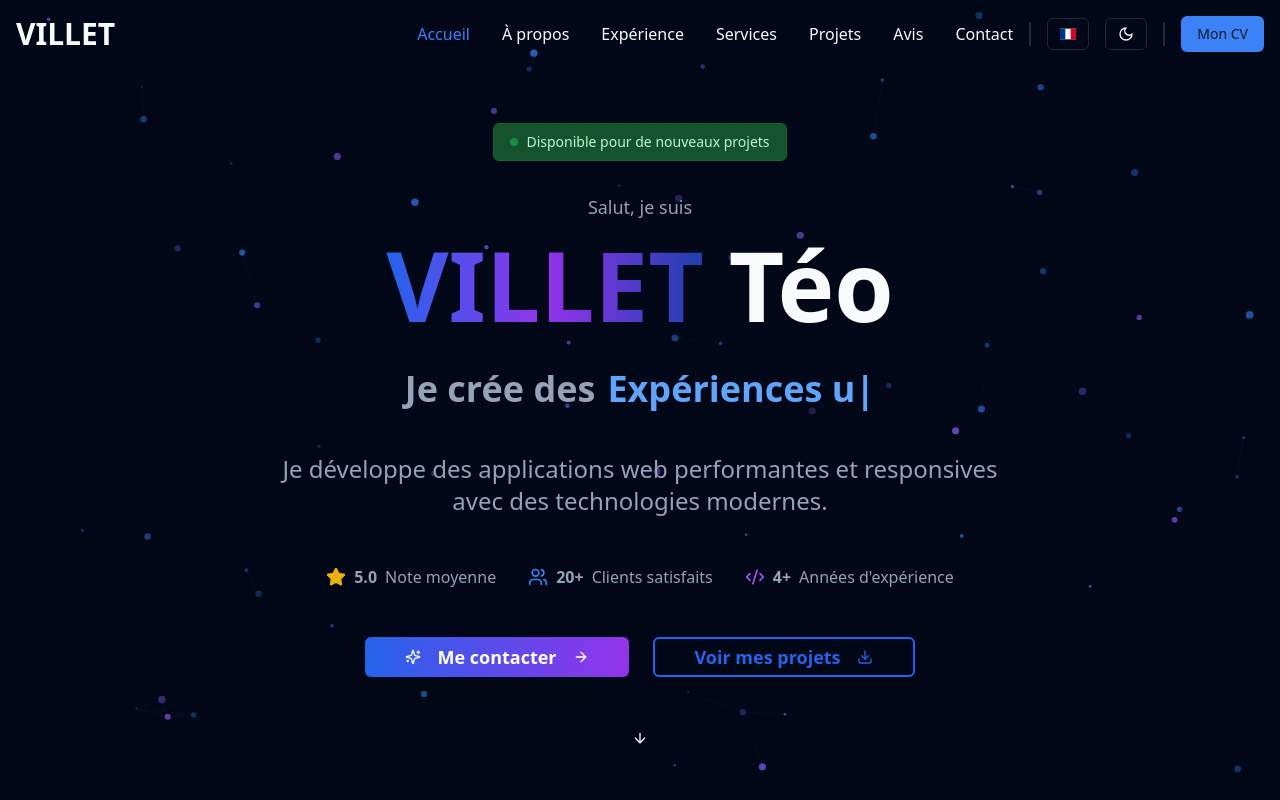
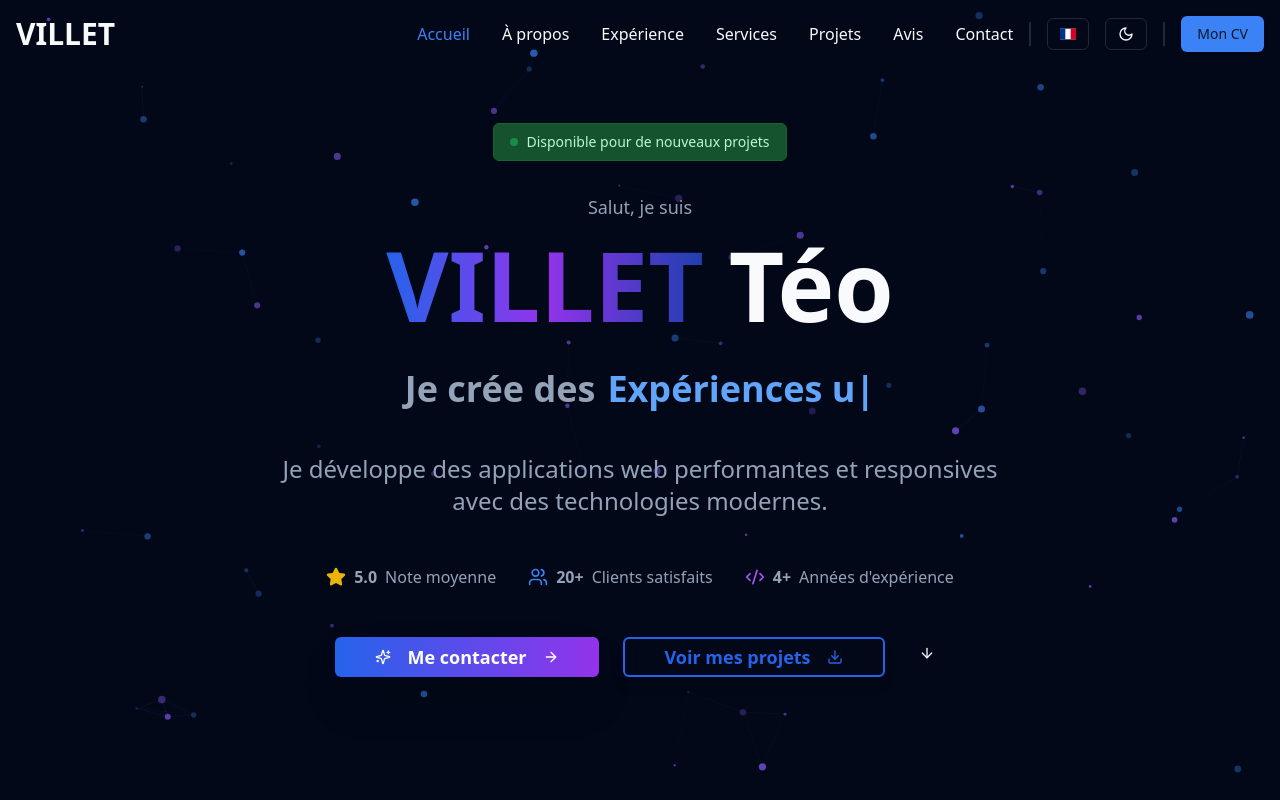
Before and after one commit to teovlt/portfolioFreelance, a React (Vite) app: page / in a window 1280 px wide. Shown: the top 800 px of the page. Built offline with nearby package versions, Linux system fonts and the light colour scheme.

Commit message:
Try to fix home padding

```diff
--- a/src/pages/About.tsx
+++ b/src/pages/About.tsx
@@ -31,7 +31,7 @@ export const About = () => {
               <div className="relative inline-block mb-8">
                 <div className="relative lg:w-96 lg:h-96 sm:w-80 sm:h-80 mx-auto lg:mx-0">
                   <Avatar className="w-full h-full">
-                    {/* <AvatarImage src="images/me.jpg" alt="Profile Photo" className="object-cover w-full h-full" /> */}
+                    <AvatarImage src="images/me.jpg" alt="Profile Photo" className="object-cover w-full h-full" />
                     <AvatarFallback className="text-6xl">TV</AvatarFallback>
                   </Avatar>
                 </div>
--- a/src/pages/Home.tsx
+++ b/src/pages/Home.tsx
@@ -1,9 +1,5 @@
 import { Button } from "@/components/ui/button";
-import { ArrowDown, ArrowRight, Code2, Download, Github, Linkedin, Mail, Sparkles, Star, Users } from "lucide-react";
-import { motion } from "framer-motion";
-import { Hero3DFigure } from "@/components/Homefigure";
-import { Suspense } from "react";
-import { Link } from "react-router-dom";
+import { ArrowDown, ArrowRight, Code2, Download, Sparkles, Star, Users } from "lucide-react";
 import { scrollToSection } from "@/utils/scrollToSection";
 import { useTranslation } from "react-i18next";
 import { Badge } from "@/components/ui/badge";
@@ -16,7 +12,7 @@ export const Home = () => {
   const typingTexts = [t("home.typing1"), t("home.typing2"), t("home.typing3"), t("home.typing4"), t("home.typing5")];
 
   return (
-    <section id="home-section" className="min-h-screen flex items-center justify-center">
+    <section id="home-section" className="min-h-screen py-20 flex items-center justify-center">
       <ParticleBackground />
       <div className="container mx-auto px-4 sm:px-6 lg:px-8 relative z-10">
         <div className="text-center max-w-5xl mx-auto">
@@ -85,25 +81,17 @@ export const Home = () => {
               <span>{t("home.action2")}</span>
               <Download className="ml-2 h-5 w-5 group-hover:animate-bounce" />
             </Button>
+            <Button
+              variant="ghost"
+              className="flex items-center justify-center"
+              size="icon"
+              onClick={(e) => scrollToSection("about-section", e)}
+            >
+              <ArrowDown className="h-6 w-6 animate-bounce" />
+            </Button>
           </div>
         </div>
       </div>
-
-      <motion.div
-        initial={{ opacity: 0 }}
-        animate={{ opacity: 1 }}
-        transition={{ duration: 1, delay: 1 }}
-        className="absolute bottom-10 left-1/2 transform -translate-x-1/2"
-      >
-        <Button
-          variant="ghost"
-          className="flex items-center justify-center"
-          size="icon"
-          onClick={(e) => scrollToSection("about-section", e)}
-        >
-          <ArrowDown className="h-6 w-6 animate-bounce" />
-        </Button>
-      </motion.div>
     </section>
   );
 };
```
